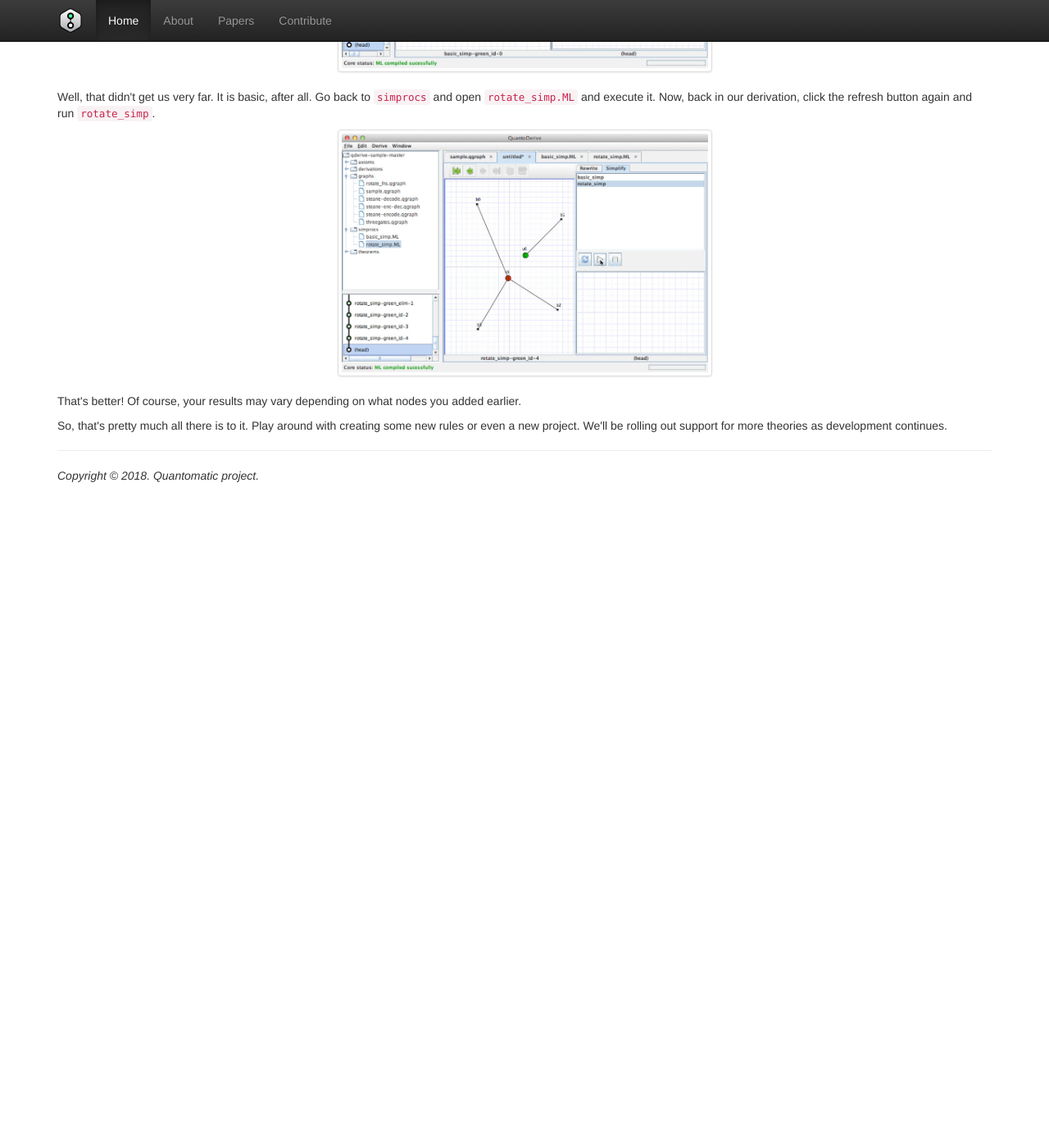
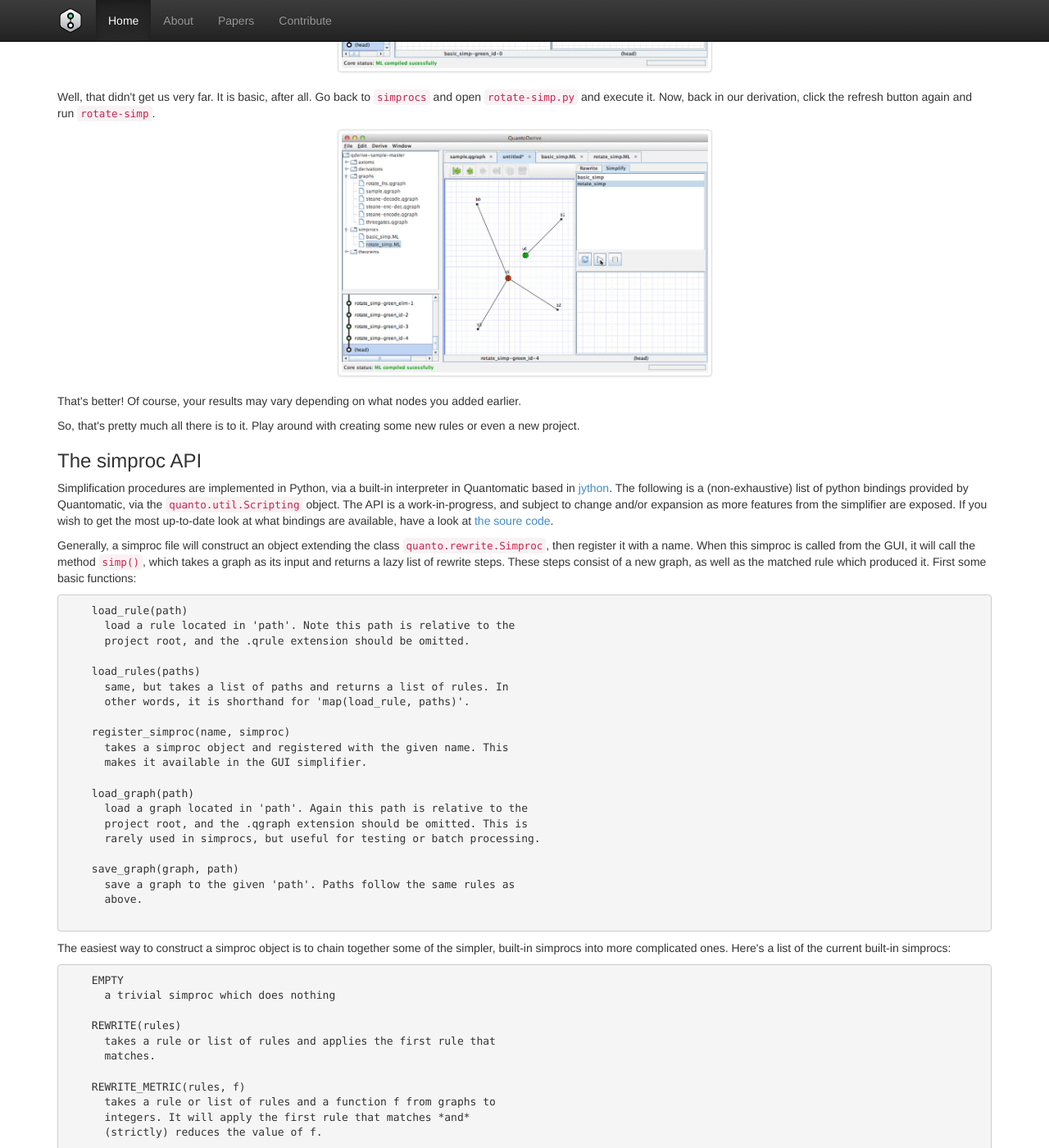
Before and after one commit to zxcalc/Quantomatic.github.io, a Jekyll site: the page built from index.html, in a window 1280 px wide and 1400 px high, scrolled down 8395 px. Shown: the whole window at 82% size. Built offline with Jekyll 4.4.1, drawn with Linux system fonts in a browser that asks for light colours; nearby versions of some CDN libraries; Markdown is read by kramdown in place of the engine named in the settings; before the commit the page ends 9025 px from its top, so only the background shows below that; some of the changed text lies outside the part shown.

Commit message:
added simproc documentation

```diff
--- a/_layouts/default.html
+++ b/_layouts/default.html
@@ -36,6 +36,7 @@
 
     <!-- Custom styles for this template -->
     <link href="css/theme.css" rel="stylesheet">
+    <link href="css/highlight-default.css" rel="stylesheet">
 
     <!-- Just for debugging purposes. Don't actually copy this line! -->
     <!--[if lt IE 9]><script src="../../assets/js/ie8-responsive-file-warning.js"></script><![endif]-->
--- /dev/null
+++ b/css/highlight-default.css
@@ -0,0 +1,69 @@
+.highlight .hll { background-color: #ffffcc }
+.highlight  { background: #f8f8f8; }
+.highlight .c { color: #408080; font-style: italic } /* Comment */
+.highlight .err { border: 1px solid #FF0000 } /* Error */
+.highlight .k { color: #008000; font-weight: bold } /* Keyword */
+.highlight .o { color: #666666 } /* Operator */
+.highlight .ch { color: #408080; font-style: italic } /* Comment.Hashbang */
+.highlight .cm { color: #408080; font-style: italic } /* Comment.Multiline */
+.highlight .cp { color: #BC7A00 } /* Comment.Preproc */
+.highlight .cpf { color: #408080; font-style: italic } /* Comment.PreprocFile */
+.highlight .c1 { color: #408080; font-style: italic } /* Comment.Single */
+.highlight .cs { color: #408080; font-style: italic } /* Comment.Special */
+.highlight .gd { color: #A00000 } /* Generic.Deleted */
+.highlight .ge { font-style: italic } /* Generic.Emph */
+.highlight .gr { color: #FF0000 } /* Generic.Error */
+.highlight .gh { color: #000080; font-weight: bold } /* Generic.Heading */
+.highlight .gi { color: #00A000 } /* Generic.Inserted */
+.highlight .go { color: #888888 } /* Generic.Output */
+.highlight .gp { color: #000080; font-weight: bold } /* Generic.Prompt */
+.highlight .gs { font-weight: bold } /* Generic.Strong */
+.highlight .gu { color: #800080; font-weight: bold } /* Generic.Subheading */
+.highlight .gt { color: #0044DD } /* Generic.Traceback */
+.highlight .kc { color: #008000; font-weight: bold } /* Keyword.Constant */
+.highlight .kd { color: #008000; font-weight: bold } /* Keyword.Declaration */
+.highlight .kn { color: #008000; font-weight: bold } /* Keyword.Namespace */
+.highlight .kp { color: #008000 } /* Keyword.Pseudo */
+.highlight .kr { color: #008000; font-weight: bold } /* Keyword.Reserved */
+.highlight .kt { color: #B00040 } /* Keyword.Type */
+.highlight .m { color: #666666 } /* Literal.Number */
+.highlight .s { color: #BA2121 } /* Literal.String */
+.highlight .na { color: #7D9029 } /* Name.Attribute */
+.highlight .nb { color: #008000 } /* Name.Builtin */
+.highlight .nc { color: #0000FF; font-weight: bold } /* Name.Class */
+.highlight .no { color: #880000 } /* Name.Constant */
+.highlight .nd { color: #AA22FF } /* Name.Decorator */
+.highlight .ni { color: #999999; font-weight: bold } /* Name.Entity */
+.highlight .ne { color: #D2413A; font-weight: bold } /* Name.Exception */
+.highlight .nf { color: #0000FF } /* Name.Function */
+.highlight .nl { color: #A0A000 } /* Name.Label */
+.highlight .nn { color: #0000FF; font-weight: bold } /* Name.Namespace */
+.highlight .nt { color: #008000; font-weight: bold } /* Name.Tag */
+.highlight .nv { color: #19177C } /* Name.Variable */
+.highlight .ow { color: #AA22FF; font-weight: bold } /* Operator.Word */
+.highlight .w { color: #bbbbbb } /* Text.Whitespace */
+.highlight .mb { color: #666666 } /* Literal.Number.Bin */
+.highlight .mf { color: #666666 } /* Literal.Number.Float */
+.highlight .mh { color: #666666 } /* Literal.Number.Hex */
+.highlight .mi { color: #666666 } /* Literal.Number.Integer */
+.highlight .mo { color: #666666 } /* Literal.Number.Oct */
+.highlight .sa { color: #BA2121 } /* Literal.String.Affix */
+.highlight .sb { color: #BA2121 } /* Literal.String.Backtick */
+.highlight .sc { color: #BA2121 } /* Literal.String.Char */
+.highlight .dl { color: #BA2121 } /* Literal.String.Delimiter */
+.highlight .sd { color: #BA2121; font-style: italic } /* Literal.String.Doc */
+.highlight .s2 { color: #BA2121 } /* Literal.String.Double */
+.highlight .se { color: #BB6622; font-weight: bold } /* Literal.String.Escape */
+.highlight .sh { color: #BA2121 } /* Literal.String.Heredoc */
+.highlight .si { color: #BB6688; font-weight: bold } /* Literal.String.Interpol */
+.highlight .sx { color: #008000 } /* Literal.String.Other */
+.highlight .sr { color: #BB6688 } /* Literal.String.Regex */
+.highlight .s1 { color: #BA2121 } /* Literal.String.Single */
+.highlight .ss { color: #19177C } /* Literal.String.Symbol */
+.highlight .bp { color: #008000 } /* Name.Builtin.Pseudo */
+.highlight .fm { color: #0000FF } /* Name.Function.Magic */
+.highlight .vc { color: #19177C } /* Name.Variable.Class */
+.highlight .vg { color: #19177C } /* Name.Variable.Global */
+.highlight .vi { color: #19177C } /* Name.Variable.Instance */
+.highlight .vm { color: #19177C } /* Name.Variable.Magic */
+.highlight .il { color: #666666 } /* Literal.Number.Integer.Long */
--- a/index.html
+++ b/index.html
@@ -295,7 +295,7 @@ sbt run
     <em>proc</em>edures, aka
     <em>simprocs</em> yet. These are little pieces of code that define a simplification strategy. On the left, open the
     <code>simprocs</code> folder and double-click
-    <code>basic_simp.ML</code>:</p>
+    <code>basic-simp.py</code>:</p>
 
   <img class="img-thumbnail center-block" src="images/screens/simproc.jpg" style="width:457px; height:301px" />
   <br />
@@ -303,33 +303,180 @@ sbt run
   <p>This one's as basic as they come. It loads a some rules from the project into a list called
     <code>simps</code>, then it will try to apply rules from
     <code>simps</code> until either it runs out of rules to apply, or you stop it. That's what
-    <code>REDUCE_ALL simps</code> does. Click the
+    <code>REDUCE(simps)</code> does. Click the
     <img src="images/gui/start.png" /> button in the toolbar to execute this code, which will
     <em>register</em> the procedure
-    <code>basic_simproc</code> with QuantoDerive. Now, go back to your derivation and click the refresh button:</p>
+    <code>basic-simp</code> with QuantoDerive. Now, go back to your derivation and click the refresh button:</p>
 
   <img class="img-thumbnail center-block" src="images/screens/refresh.jpg" />
   <br />
 
   <p>There it is, ready to go. Select
-    <code>basic_simp</code> and click play:</p>
+    <code>basic-simp</code> and click play:</p>
 
   <img class="img-thumbnail center-block" src="images/screens/basic_simp.jpg" style="width:457px; height:301px" />
   <br />
 
   <p>Well, that didn't get us very far. It is basic, after all. Go back to
     <code>simprocs</code> and open
-    <code>rotate_simp.ML</code> and execute it. Now, back in our derivation, click the refresh button again and run
-    <code>rotate_simp</code>.</p>
+    <code>rotate-simp.py</code> and execute it. Now, back in our derivation, click the refresh button again and run
+    <code>rotate-simp</code>.</p>
 
   <img class="img-thumbnail center-block" src="images/screens/rotate_simp.jpg" style="width:457px; height:301px" />
   <br />
 
   <p>That's better! Of course, your results may vary depending on what nodes you added earlier.</p>
 
-  <p>So, that's pretty much all there is to it. Play around with creating some new rules or even a new project. We'll be rolling
-    out support for more theories as development continues.</p>
+  <p>So, that's pretty much all there is to it. Play around with creating some new rules or even a new project.</p>
 
+
+  <h3>The simproc API</h3>
+
+  <p>Simplification procedures are implemented in Python, via a built-in interpreter in Quantomatic based in <a href="http://jython.org">jython</a>. The following is a (non-exhaustive) list of python bindings provided by Quantomatic, via the <code>quanto.util.Scripting</code> object. The API is a work-in-progress, and subject to change and/or expansion as more features from the simplifier are exposed. If you wish to get the most up-to-date look at what bindings are available, have a look at <a href="https://github.com/Quantomatic/quantomatic/blob/integration/scala/src/main/scala/quanto/util/Scripting.scala">the soure code</a>.</p>
+
+  <p>Generally, a simproc file will construct an object extending the class <code>quanto.rewrite.Simproc</code>, then register it with a name. When this simproc is called from the GUI, it will call the method <code>simp()</code>, which takes a graph as its input and returns a lazy list of rewrite steps. These steps consist of a new graph, as well as the matched rule which produced it. First some basic functions:</p>
+
+  <pre>
+    load_rule(path)
+      load a rule located in 'path'. Note this path is relative to the
+      project root, and the .qrule extension should be omitted.
+
+    load_rules(paths)
+      same, but takes a list of paths and returns a list of rules. In
+      other words, it is shorthand for 'map(load_rule, paths)'.
+
+    register_simproc(name, simproc)
+      takes a simproc object and registered with the given name. This
+      makes it available in the GUI simplifier.
+
+    load_graph(path)
+      load a graph located in 'path'. Again this path is relative to the
+      project root, and the .qgraph extension should be omitted. This is
+      rarely used in simprocs, but useful for testing or batch processing.
+
+    save_graph(graph, path)
+      save a graph to the given 'path'. Paths follow the same rules as
+      above.
+  </pre>
+
+
+  <p>The easiest way to construct a simproc object is to chain together some of the simpler, built-in simprocs into more complicated ones. Here's a list of the current built-in simprocs:</p>
+
+  <pre>
+    EMPTY
+      a trivial simproc which does nothing
+
+    REWRITE(rules)
+      takes a rule or list of rules and applies the first rule that
+      matches.
+
+    REWRITE_METRIC(rules, f)
+      takes a rule or list of rules and a function f from graphs to
+      integers. It will apply the first rule that matches *and*
+      (strictly) reduces the value of f.
+
+    REWRITE_WEAK_METRIC(rules, f)
+      same as above, except the rewrite only needs to be non-increasing
+      on f.
+
+    REWRITE_TARGETED(rule, v, f)
+      takes a rule, the name of a vertex 'v' within the rule (as a string),
+      and a targeting function 'f' from graphs to a vertex name. It will
+      apply the rule on a graph 'g' by first attempting to match 'v' on
+      'f(g)', then matching the rest.
+  </pre>
+
+  <p>Simprocs are combined via two combinators:</p>
+
+  <pre>
+    s >> t
+      apply simproc 's' until it produces no new rewrites, then apply 't'
+
+    REPEAT(s)
+      apply simproc 's' until it yields no new rewrites, then repeat until
+      applying 's' yields no rewrites at all.
+  </pre>
+
+  <p>It is so comment to wrap <code>REWRITE_XXXX</code> in <code>REPEAT</code> that certain shorthands have been introduced:</p>
+
+  <pre>
+    REDUCE(rules) := REPEAT(REWRITE(rules))
+
+    REDUCE_METRIC(rules, f) := REPEAT(REWRITE_METRIC(rules, f))
+
+    REDUCE_WEAK_METRIC(rules, f) := REPEAT(REWRITE_METRIC(rules, f))
+
+    REDUCE_TARGETED(rule, v, f) := REPEAT(REWRITE_TARGETED(rule, v, f))
+  </pre>
+
+  <p>That's basically it. Since the interpreter is <code>jython</code> under the hood, simprocs can access all of the data associated with graphs, vertices, etc. Here are a few methods of Quantomatic's <code>Graph</code> type which are handy for writing metrics or targeting functions:</p>
+
+  <pre>
+    graph.typeOf(v)
+      returns a string containing the type of the vertex, e.g. 'Z' or 'X'
+
+    graph.isBoundary(v)
+      returns true if the given vertex is a boundary
+
+    graph.isAdjacentToType(v, str)
+      returns true if the vertex is adjacent to a vertex of the given type
+
+    graph.isAdjacentToBoundary(v)
+      returns true if the given vertex is touching the boundary.
+  </pre>
+
+  <p>A couple of the built-in methods also have wrapper functions that enable more compact and 'pythonic' code to be written:</p>
+
+  <pre>
+    verts(graph)
+      return a list of vertices in the graph, in a python-iterable format.
+
+    vertex_angle_is(graph, v, str)
+      returns true if the angle of v is equal to the given string value.
+  </pre>
+
+
+  <p>You can see most of these functions in action in the simproc <code>rotate-simp.py</code>:
+
+  {% highlight python %}
+    simps0 = load_rules([
+      "axioms/red_copy", "axioms/green_copy",
+      "axioms/red_sp", "axioms/green_sp",
+      "axioms/hopf",
+      "axioms/red_scalar", "axioms/green_scalar",
+      "axioms/red_loop", "axioms/green_loop"])
+
+    simps = simps0 + load_rules(["axioms/green_id", "axioms/red_id"])
+
+    green_id_inv = load_rule("axioms/green_id").inverse()
+    red_id_inv = load_rule("axioms/red_id").inverse()
+    rotate = load_rule("theorems/rotate_targeted")
+
+    def num_boundary_X(g):
+      return len([v for v in verts(g)
+        if g.isBoundary(v) and g.isAdjacentToType(v, 'X')])
+
+    def next_rotation_Z(g):
+      vs = [(g.arity(v),v) for v in verts(g)
+        if g.typeOf(v) == 'Z' and
+           vertex_angle_is(g, v, '0') and
+           not g.isAdjacentToBoundary(v)]
+      if (len(vs) == 0): return None
+      else: return min(vs)[1]
+
+
+    simproc = (
+      REDUCE(simps) >>
+      REDUCE_METRIC(green_id_inv, num_boundary_X) >>
+      REPEAT(
+        REDUCE_TARGETED(rotate, "v10", next_rotation_Z) >>
+        REDUCE(simps0)
+      ) >>
+      REDUCE(simps)
+    )
+
+    register_simproc("rotate-simp", simproc)
+  {% endhighlight %}
 
   <!-- <h1>News</h1>
 <ul class="posts">
```
